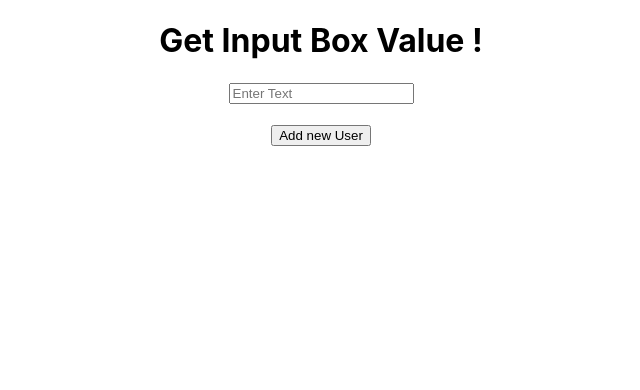
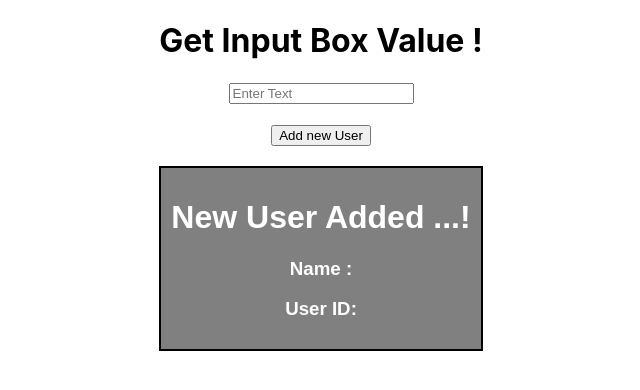
Before and after one commit to Apoorv2402/ReactJS, a React (Create React App) app: page / in a window 1280 px wide. Shown: the top 390 px of the page, without its empty margins (319-959 px from the left). Built offline with nearby package versions, Linux system fonts and the light colour scheme.

Commit message:
Users component converted to function

```diff
--- a/src/App.js
+++ b/src/App.js
@@ -3,19 +3,19 @@ import './App.css';
 import Users from './Components/Users';
 
 function App() {
-  const [text, setText] = useState(null);
-  const [id, setId] = useState(null);
+  const [text, setText] = useState();
+  const [id, setId] = useState();
   const [show, setShow] = useState(false);
 
 
   function updatetext(val) {
     let date = new Date();
-    setId(date.getTime());
+    setId(val.target.value + date.getTime());
     setText({name: val.target.value})
     setShow(false)
   }
 
-  console.log(text);
+console.log(text);
 console.log(show)
 console.log(id)
   return (
@@ -23,7 +23,7 @@ console.log(id)
       <h1> Get Input Box Value !</h1>
       <input type="text" placeholder="Enter Text" onChange={updatetext} ></input><br /><br />
       <button onClick={()=>setShow(true)} >Add new User</button>
-
+        <Users name = {text} userid = {id}/>
     </div>
   );
 }
--- a/src/Components/Users.js
+++ b/src/Components/Users.js
@@ -1,16 +1,11 @@
 import React, { Component } from 'react'
 
-export class Users extends Component {
-    constructor(){
-     super();
-
-    }
-    render() {
+function Users(props) {
     const mystyle = {
         border: "2px solid black",
         color: "white",
         width: "300px",
-            margin :"20px auto",
+        margin: "20px auto",
         backgroundColor: "Gray",
         padding: "10px",
         fontFamily: "Arial"
@@ -18,11 +13,11 @@ export class Users extends Component {
     return (
         <div style={mystyle}>
             <h1>New User Added ...!</h1>
-                <h3> Name : {this.props.name}</h3>
-                <h3> User ID: {this.props.userid}</h3>
+            <h3> Name : {props.name}</h3>
+            <h3> User ID: {props.userid}</h3>
         </div>
     )
-    }
+
 }
 
 export default Users
```
Lines whose indentation alone changed are shown as unchanged.
